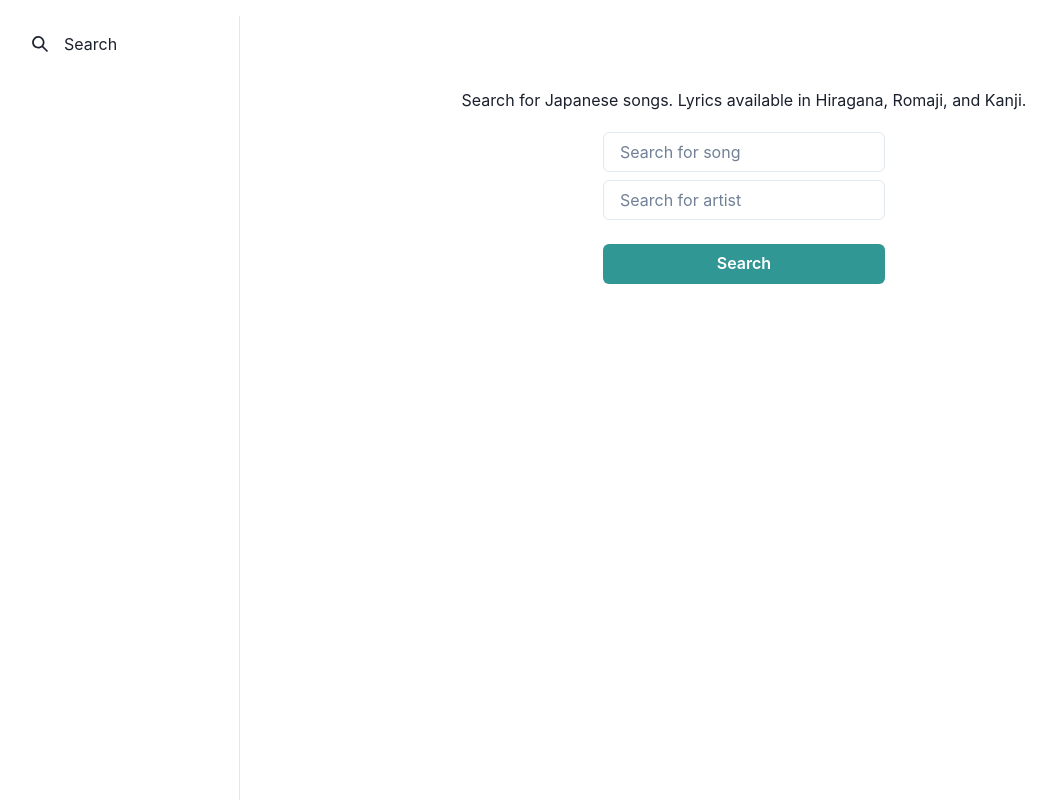
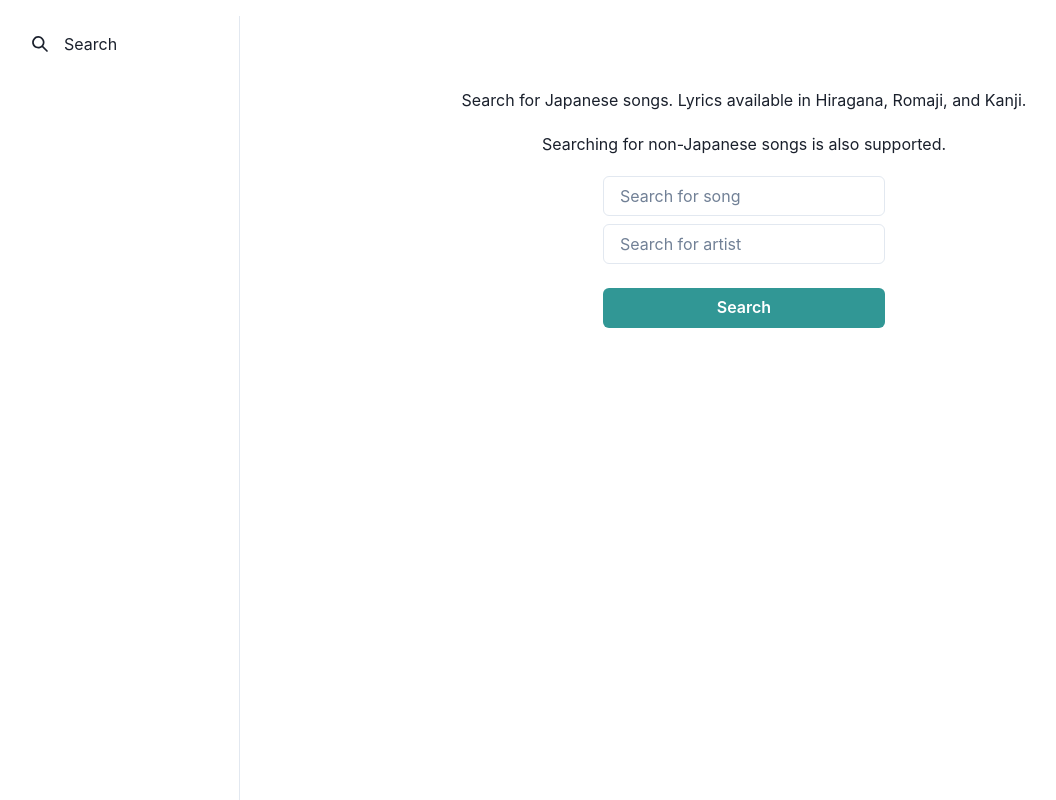
Before and after one commit to davidchen2001/karaokekana, a Next.js app: page / in a window 1280 px wide. Shown: the whole page, without its empty margins (16-1072 px from the left). Built offline with nearby package versions, Linux system fonts and the light colour scheme.

Commit message:
update desc

```diff
--- a/src/app/home/home.js
+++ b/src/app/home/home.js
@@ -2,14 +2,7 @@ import React from "react";
 import Search from "../search/search";
 import Sidebar from "../sidebar/sidebar";
 
-import {
-  Box,
-  Center,
-  VStack,
-  Grid,
-  GridItem,
-  Container,
-} from "@chakra-ui/react";
+import { Box, Center, VStack, Grid, GridItem, Text } from "@chakra-ui/react";
 
 function Home() {
   return (
@@ -21,9 +14,14 @@ function Home() {
         <GridItem rowSpan={2} colSpan={2} ml={{ base: 0, md: 60 }} p="4">
           <VStack spacing={5}>
             <Center mt={2}>
-              Search for Japanese songs. Lyrics available in Hiragana, Romaji,
-              and Kanji.
+              <Text fontSize="md">
+                Search for Japanese songs. Lyrics available in Hiragana, Romaji,
+                and Kanji.
+              </Text>
             </Center>
+            <Text fontSize="md">
+              Searching for non-Japanese songs is also supported.
+            </Text>
             <Center>
               <Search />
             </Center>
```
Also changed, not shown: 1 other file (tests, documents, lock files or other folders).
